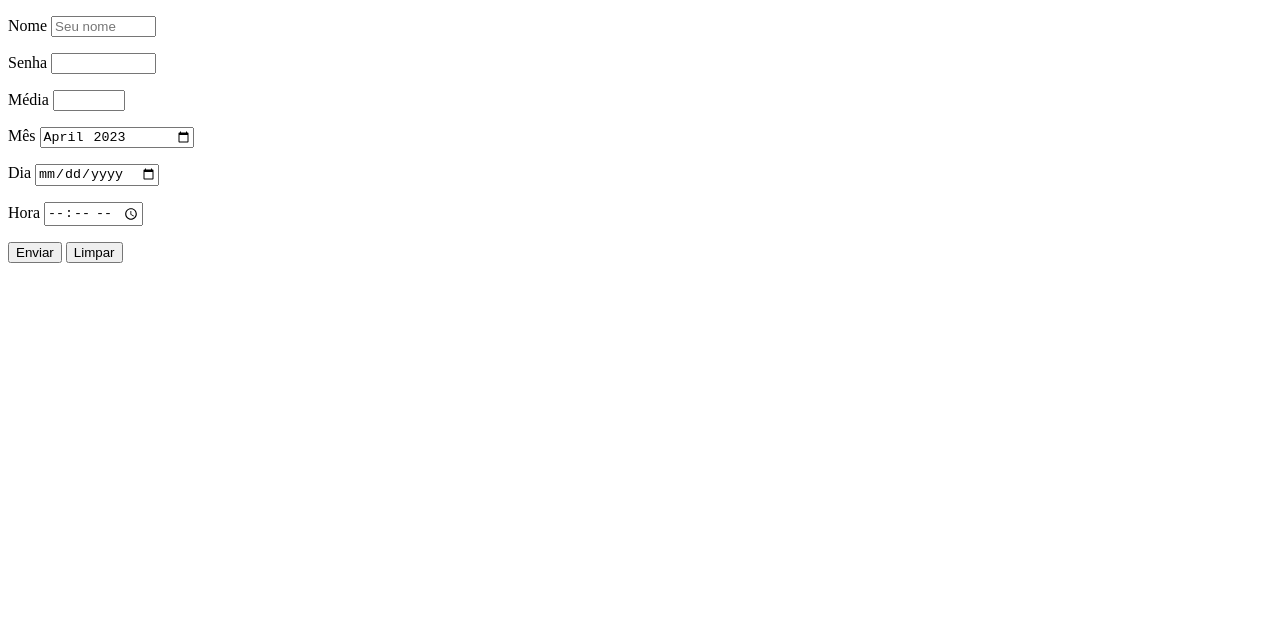
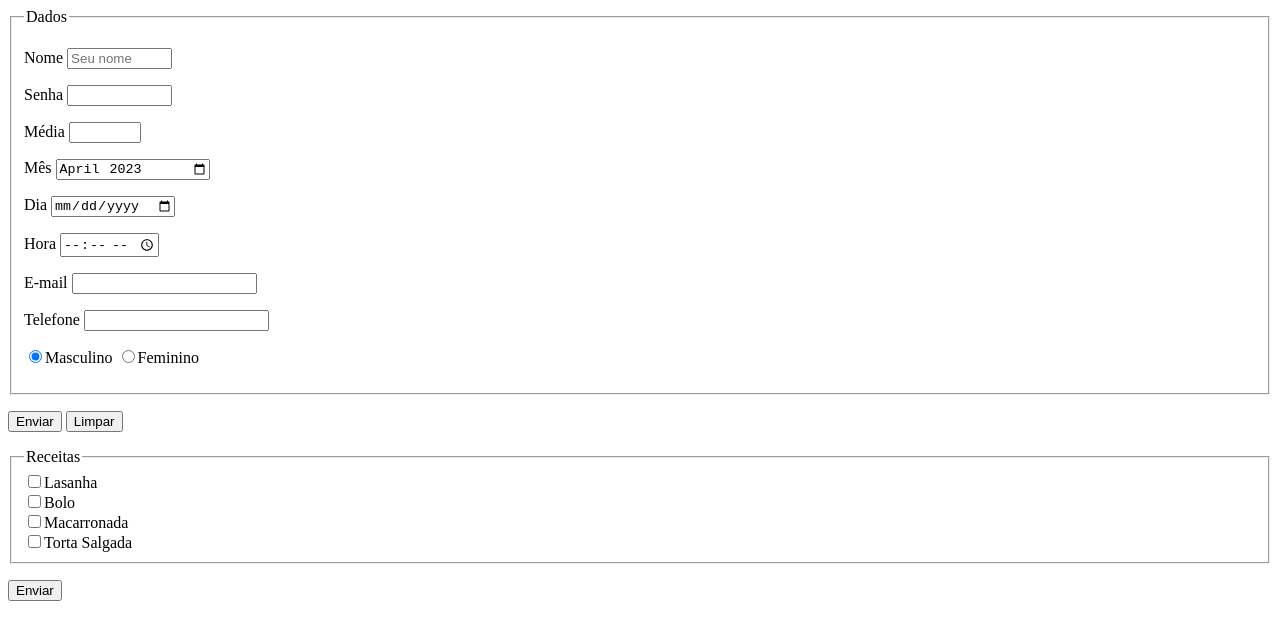
Before and after one commit to Luc4sV1/html-css, a plain HTML site: page exercicios/desafios/formularios/index.html in a window 1280 px wide. Drawn offline with Linux system fonts and the light colour scheme.

Commit message:
Novos tipos de formulário e novo exercício

```diff
--- a/exercicios/desafios/formularios/index.html
+++ b/exercicios/desafios/formularios/index.html
@@ -8,6 +8,8 @@
 </head>
 <body>
     <form action="dados.py" method="post" autocomplete="on">
+        <fieldset>
+            <legend>Dados</legend>
             <p>
                 <label for="inome">Nome</label>
                 <input type="text" name="nome" id="inome" required minlength="5" size="10" placeholder="Seu nome" autocomplete="name">
@@ -16,31 +18,56 @@
                 <label for="isen">Senha</label>
                 <input type="password" name="sen" id="isen" required minlength="8" size="10" autocomplete="current-password">
             </p>
-
             <p>
                 <label for="imed">Média</label>
                 <input type="number" name="med" id="imed" step="0.5" required min="0" max="10">
             </p>
-
             <p>
                 <label for="imes">Mês</label>
                 <input type="month" name="mes" id="imes" value="2023-04">
             </p>
-
             <p>
                 <label for="idia">Dia</label>
                 <input type="date" name="dia" id="idia">
             </p>
-
             <p>
                 <label for="ihora">Hora</label>
                 <input type="time" name="hore" id="ihora">
             </p>
+            <p>
+                <label for="iemail">E-mail</label>
+                <input type="email" name="email" id="iemail">
+            </p>
+            <p>
+                <label for="itel">Telefone</label>
+                <input type="tel" name="tel" id="itel">
+            </p>
+            <p>
+                <input type="radio" name="sexo" id="isexom" value="M" checked><label for="isexom">Masculino</label>
+                <input type="radio" name="sexo" id="isexof" value="F"><label for="isexof">Feminino</label>
+            </p>
+            <!-- Estudar RegEx-->
+        </fieldset>
 
         <p>
             <input type="submit" value="Enviar">
             <input type="reset" value="Limpar">
         </p>
     </form>
+
+    <form action="dados.py" method="get" autocomplete="on">
+        <fieldset>
+            <legend>Receitas</legend>
+            <div>
+                <input type="checkbox" name="lasanha" id="ilasanha"><label for="ilasanha">Lasanha</label><br>
+                <input type="checkbox" name="bolo" id="ibolo"><label for="ibolo">Bolo</label><br>
+                <input type="checkbox" name="macarr" id="imacarr"><label for="imacarr">Macarronada</label><br>
+                <input type="checkbox" name="torta" id="itorta"><label for="itorta">Torta Salgada</label><br>
+            </div>
+        </fieldset>
+        <p>
+            <input type="submit" value="Enviar">
+        <p>
+    </form>
 </body>
 </html>
```
Also changed, not shown: exercicios/desafios/formularios/formulario2.html (added, +37 -0 lines), exercicios/desafios/formularios/output.html (added, +30 -0 lines), exercicios/desafios/Media-queries/imagens/back-pc.jpg (added), exercicios/desafios/Media-queries/imagens/back-phone.jpg (added), exercicios/desafios/Media-queries/imagens/back-print.jpg (added), exercicios/desafios/Media-queries/imagens/back-tablet.jpg (added), exercicios/desafios/Media-queries/imagens/back-tv.jpg (added), exercicios/desafios/Media-queries/imagens/cev-landscape.jpg (added), exercicios/desafios/Media-queries/imagens/cev-portrait.jpg (added), exercicios/desafios/Media-queries/imagens/icon-pc.png (added), exercicios/desafios/Media-queries/imagens/icon-phone.png (added), exercicios/desafios/Media-queries/imagens/icon-print.png (added), exercicios/desafios/Media-queries/imagens/icon-tablet.png (added), exercicios/desafios/Media-queries/imagens/icon-tv.png (added), 2 more files. Lines whose indentation alone changed are shown as unchanged.
